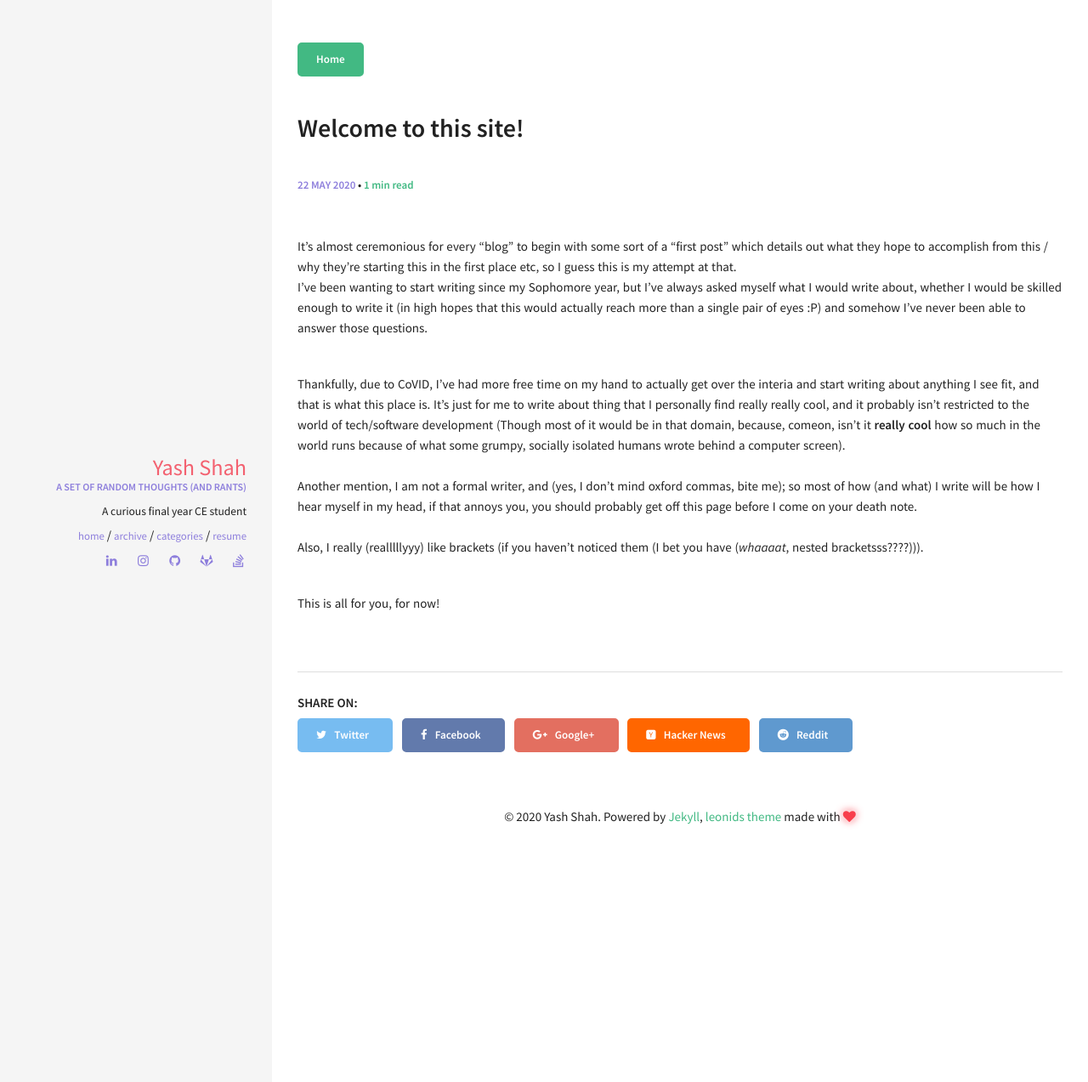
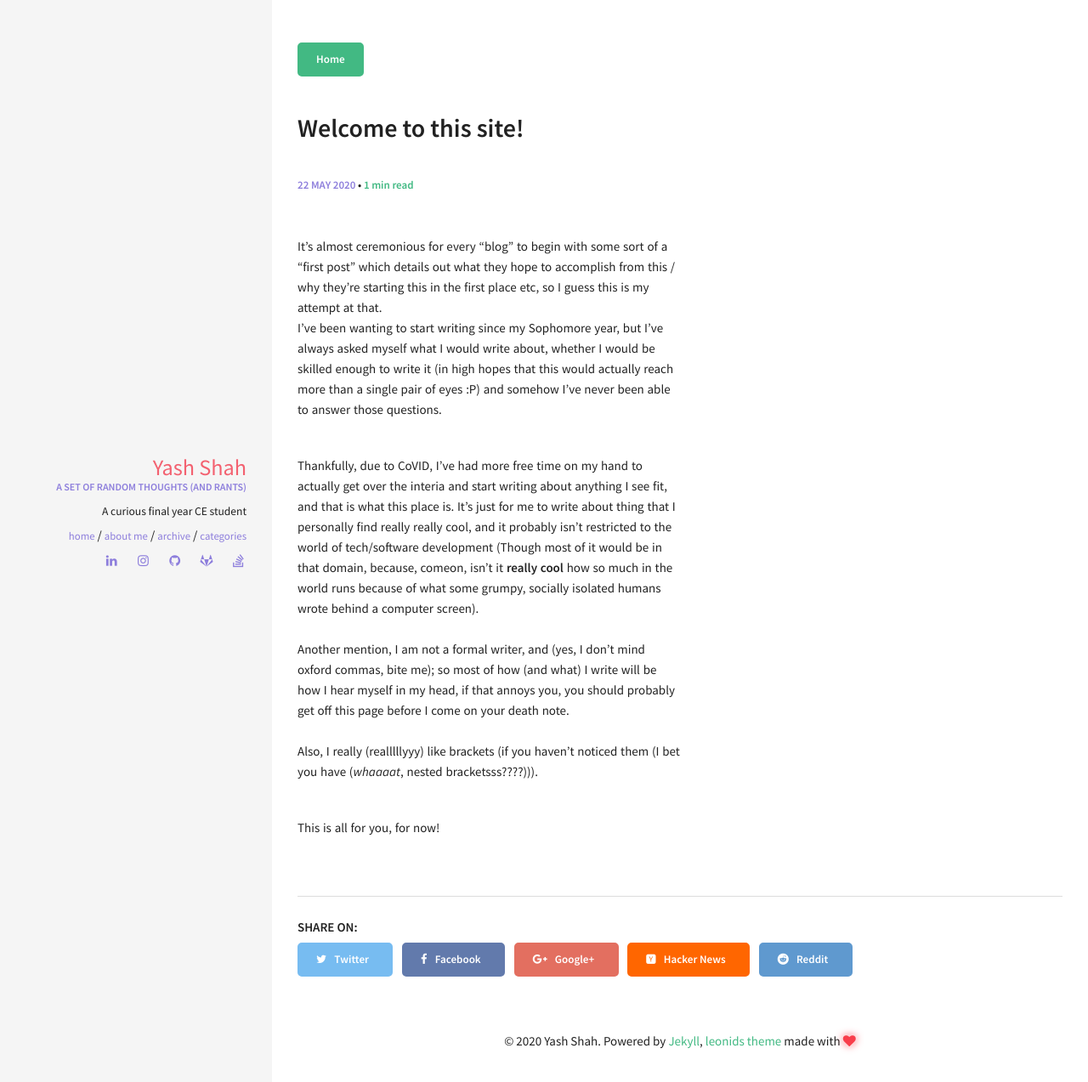
Before and after one commit to yashshah1/blog, a Jekyll site: the page built from _posts/2020-05-22-my-first-post.md, in a window 1280 px wide. Shown: the top 1273 px of the page at 85% size. Built offline with Jekyll 4.4.1, drawn with Linux system fonts in a browser that asks for light colours.

Commit message:
changed styles

```diff
--- a/_sass/pages/_post.scss
+++ b/_sass/pages/_post.scss
@@ -91,6 +91,9 @@ a.read-more {
   padding-bottom: 50px;
   .post-header {
     margin: 0 auto 50px;
+  }
+  @include media-query($medium-screen) {
+    width: 50%
   }
 }
 
--- /dev/null
+++ b/aboutme.html
@@ -0,0 +1,5 @@
+---
+layout: resume
+title: About Me
+permalink: /aboutme/
+---
--- a/resume.html
+++ /dev/null
@@ -1,5 +0,0 @@
----
-layout: resume
-title: Resume
-permalink: /resume/
----
```
